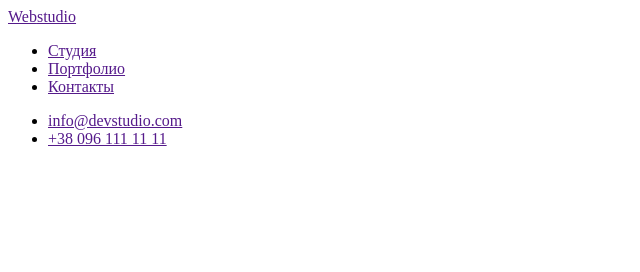
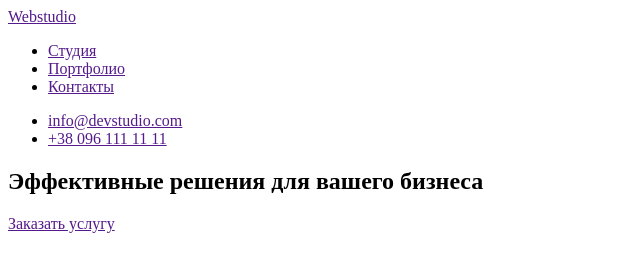
Before and after one commit to TheDeveloperAlex/goit-markup-hw-01, a plain HTML site: page index.html in a window 1280 px wide. Shown: the whole page, without its empty margins (0-640 px from the left). Drawn offline with Linux system fonts and the light colour scheme.

Commit message:
Добавляет секцию "Герой"

```diff
--- a/index.html
+++ b/index.html
@@ -8,6 +8,7 @@
 </head>
 <body>
     <header>
+        <!-- Навигация -->
         <nav>
             <a href=""><span>Web</span>studio</a>
             <ul>
@@ -21,5 +22,13 @@
             </ul>
         </nav>
     </header>
+    <main>
+        <section>
+            <!-- Герой -->
+            <h1>Эффективные решения для вашего бизнеса</h1>
+            <a href="">Заказать услугу</a>
+        </section>
+
+    </main>
 </body>
 </html>
```
